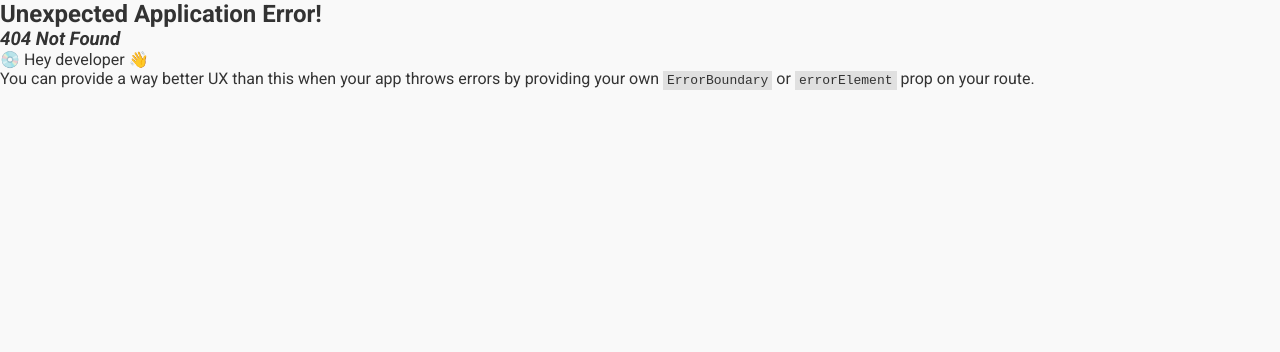
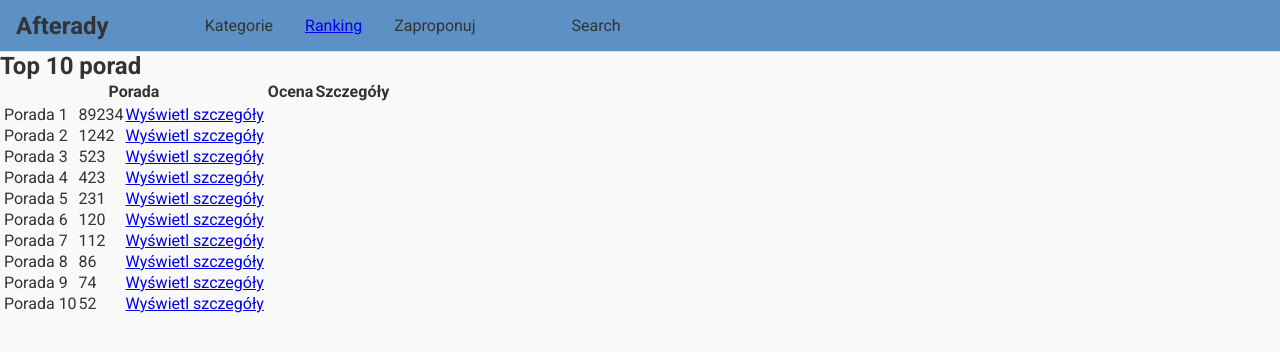
Before and after one commit to cerbin1/tips, a React (Vite) app: page /ranking in a window 1280 px wide. Before the commit this address had no page. Shown: the top 352 px of the page. Built offline with nearby package versions, Linux system fonts and the light colour scheme.

Commit message:
Add Ranking component displaying top 10 advices

```diff
--- /dev/null
+++ b/src/components/advices/ranking/Ranking.jsx
@@ -0,0 +1,82 @@
+import { Link } from "react-router-dom";
+
+export default function Ranking() {
+  const topAdvices = [
+    {
+      id: 1,
+      name: "Porada 1",
+      ranking: 89234,
+    },
+    {
+      id: 2,
+      name: "Porada 2",
+      ranking: 1242,
+    },
+    {
+      id: 3,
+      name: "Porada 3",
+      ranking: 523,
+    },
+    {
+      id: 4,
+      name: "Porada 4",
+      ranking: 423,
+    },
+    {
+      id: 5,
+      name: "Porada 5",
+      ranking: 231,
+    },
+    {
+      id: 6,
+      name: "Porada 6",
+      ranking: 120,
+    },
+    {
+      id: 7,
+      name: "Porada 7",
+      ranking: 112,
+    },
+    {
+      id: 8,
+      name: "Porada 8",
+      ranking: 86,
+    },
+    {
+      id: 9,
+      name: "Porada 9",
+      ranking: 74,
+    },
+    {
+      id: 10,
+      name: "Porada 10",
+      ranking: 52,
+    },
+  ];
+
+  return (
+    <>
+      <h2>Top 10 porad</h2>
+      <table>
+        <thead>
+          <tr>
+            <th>Porada</th>
+            <th>Ocena</th>
+            <th>Szczegóły</th>
+          </tr>
+          <tbody>
+            {topAdvices.map((advice) => (
+              <tr key={advice.id}>
+                <td>{advice.name}</td>
+                <td>{advice.ranking}</td>
+                <td>
+                  <Link to="/advices">Wyświetl szczegóły</Link>
+                </td>
+              </tr>
+            ))}
+          </tbody>
+        </thead>
+      </table>
+    </>
+  );
+}
--- a/src/components/header/Header.jsx
+++ b/src/components/header/Header.jsx
@@ -12,7 +12,7 @@ export default function Header() {
           Kategorie
         </a>
         <a href="#" className="nav-item">
-          Ranking
+          <Link to="/ranking">Ranking</Link>
         </a>
         <a href="#" className="nav-item">
           Zaproponuj
--- a/src/main.jsx
+++ b/src/main.jsx
@@ -5,6 +5,7 @@ import { createBrowserRouter, RouterProvider } from "react-router-dom";
 import RootLayout from "./components/router/RootLayout.jsx";
 import Home from "./components/home/Home.jsx";
 import AdviceDetails from "./components/advices/AdviceDetails.jsx";
+import Ranking from "./components/advices/ranking/Ranking.jsx";
 
 const router = createBrowserRouter([
   {
@@ -16,6 +17,7 @@ const router = createBrowserRouter([
         element: <Home />,
       },
       { path: "/advices", element: <AdviceDetails /> },
+      { path: "/ranking", element: <Ranking /> },
     ],
   },
 ]);
```
Also changed, not shown: 1 other file (tests, documents, lock files or other folders).
